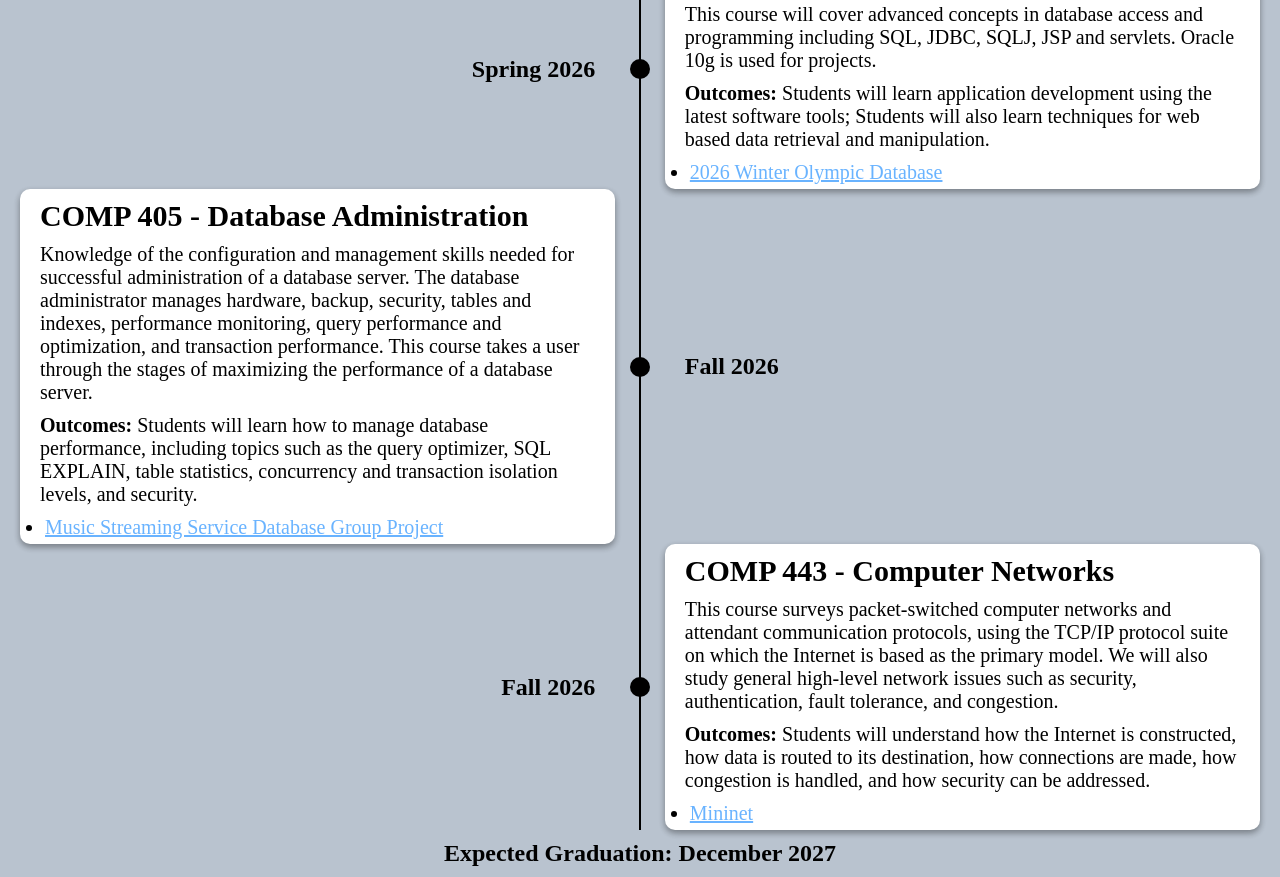
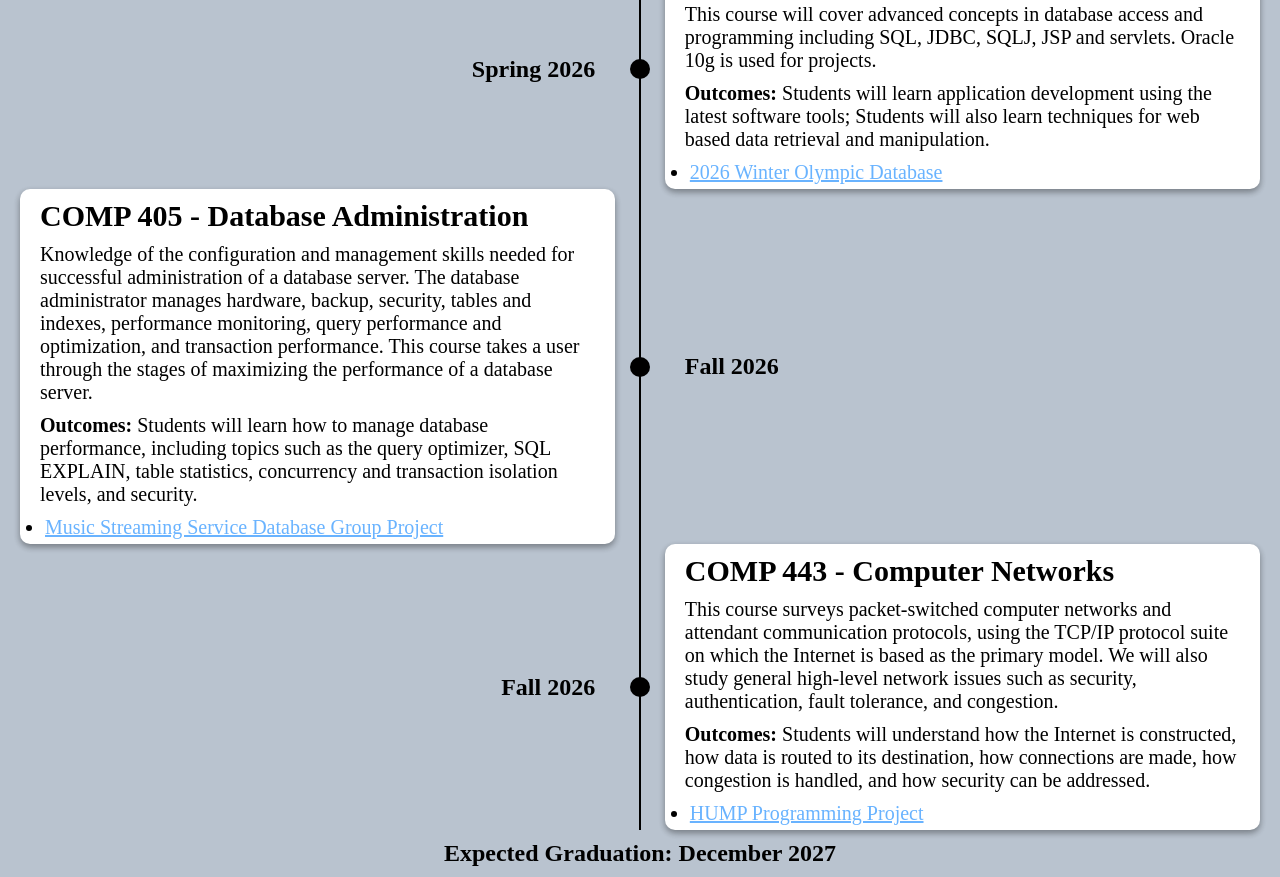
Before and after one commit to ryan-montville/ryan-montville.github.io, a plain HTML site: page index.html in a window 1280 px wide. Shown: the part 1398-2275 px from the top of the page. Drawn offline with Linux system fonts and the light colour scheme.

Commit message:
updating comp 443 project

```diff
--- a/index.html
+++ b/index.html
@@ -214,7 +214,7 @@
             <b>Outcomes:</b> Students will understand how the Internet is constructed, how data is routed to its destination, how connections are made, how congestion is handled, and how security can be addressed.
           </p>
           <ul>
-            <li><a href="https://github.com/ryan-montville/COMP-443-Mininet">Mininet</a></li>
+            <li><a href="https://github.com/ryan-montville/COMP-443-HUMP">HUMP Programming Project</a></li>
           </ul>
         </article>
       </div>
```
